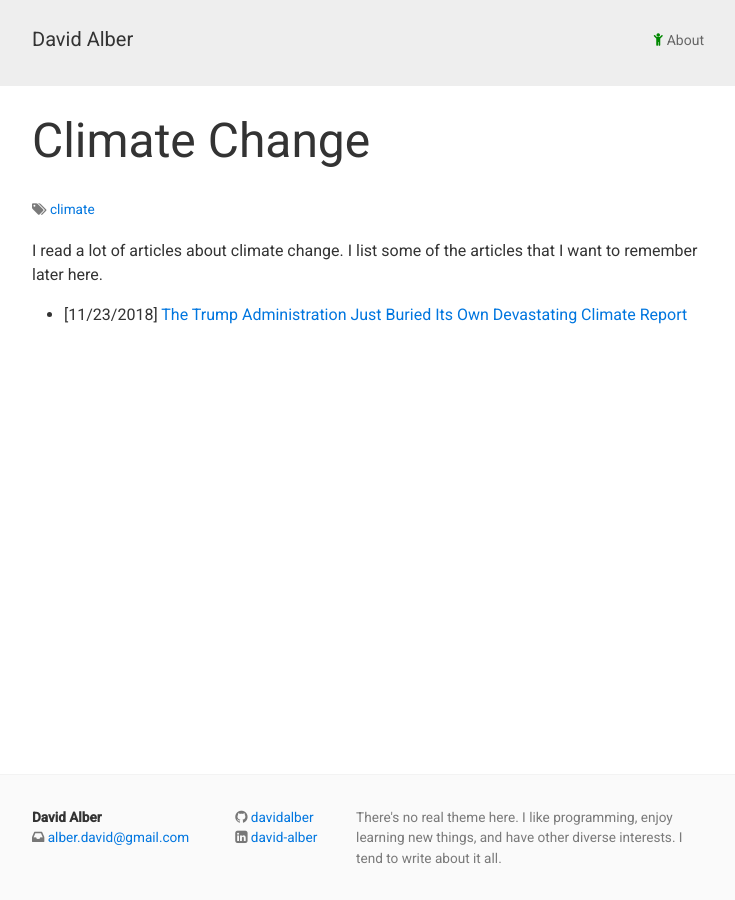
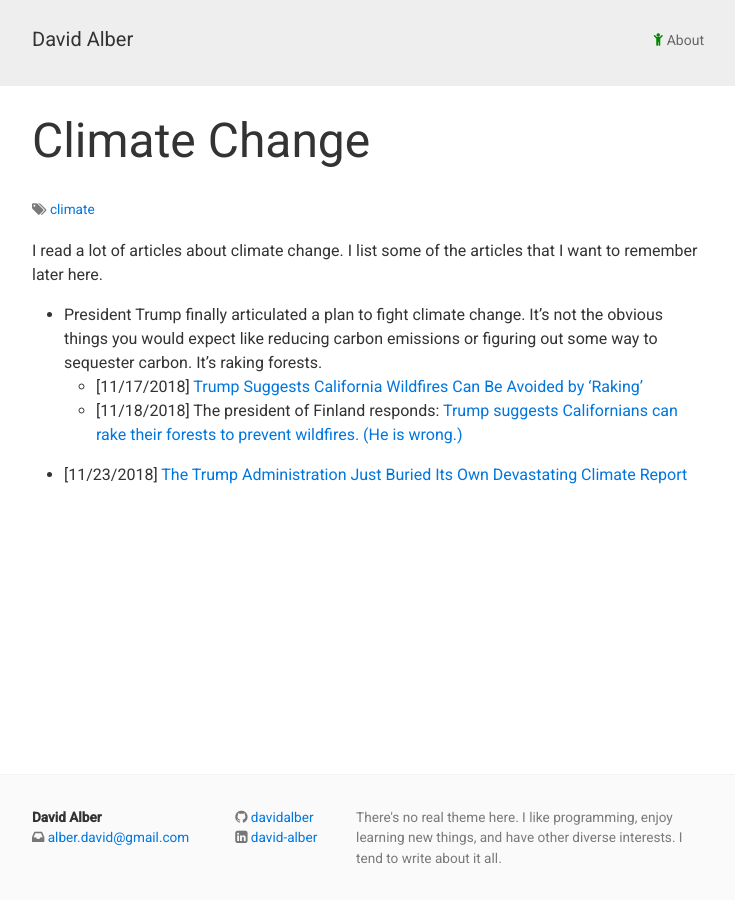
Before and after one commit to davidalber/davidalber.github.io, a Jekyll site: the page built from climate-change.md, in a window 1280 px wide. Shown: the whole page, without its empty margins (272-1007 px from the left). Built offline with Jekyll 4.4.1, drawn with Linux system fonts in a browser that asks for light colours.

Commit message:
Add links

```diff
--- a/climate-change.md
+++ b/climate-change.md
@@ -8,6 +8,16 @@ tags: [climate]
 I read a lot of articles about climate change. I list some of the
 articles that I want to remember later here.
 
+- President Trump finally articulated a plan to fight climate
+  change. It's not the obvious things you would expect like reducing
+  carbon emissions or figuring out some way to sequester carbon. It's
+  raking forests.
+  - [11/17/2018] [Trump Suggests California Wildfires Can Be Avoided
+    by
+    'Raking'](https://earther.gizmodo.com/trump-suggests-california-wildfires-can-be-avoided-by-r-1830516283)
+  - [11/18/2018] The president of Finland responds: [Trump suggests
+    Californians can rake their forests to prevent wildfires. (He is
+    wrong.)](https://www.washingtonpost.com/world/2018/11/18/trump-suggests-californians-can-rake-their-forests-prevent-wildfires-he-is-wrong/)
 - [11/23/2018] [The Trump Administration Just Buried Its Own
   Devastating Climate
   Report](https://www.motherjones.com/politics/2018/11/trump-admin-devastating-climate-report-black-friday/)
```
